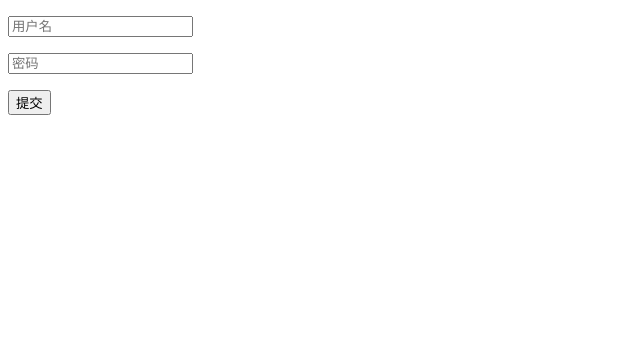
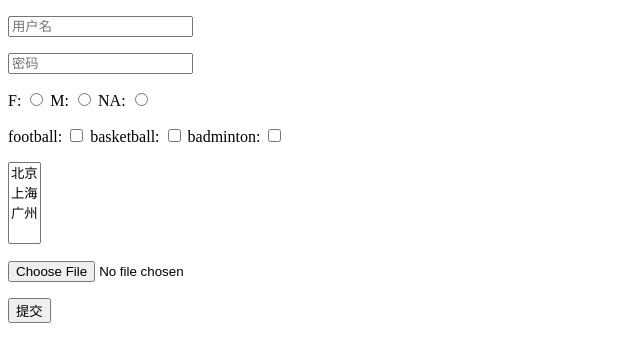
Before and after one commit to liuxingrichu/web_advanced, a Django app: page /login in a window 1280 px wide. Shown: the top 362 px of the page, without its empty margins (0-640 px from the left). Run offline with Django 3.2, Linux system fonts and the light colour scheme.

Commit message:
实现用户文件上传

```diff
--- a/summer/app01/views.py
+++ b/summer/app01/views.py
@@ -1,6 +1,7 @@
 from django.shortcuts import render
 from django.shortcuts import HttpResponse
 from django.shortcuts import redirect
+import os
 
 
 # Create your views here.
@@ -9,10 +10,14 @@ def login(request):
     if request.method == "GET":
         return render(request, "login.html")
     elif request.method == "POST":
-        user = request.POST.get("username")
-        pwd = request.POST.get("pwd")
-        if user == "root" and pwd == "123":
-            return redirect("/index")
+        # v = request.POST.get("city")
+        obj = request.FILES.get("file")
+        print(type(obj.name), obj.name)
+        file_path = os.path.join("upload", obj.name)
+        with open(file_path, mode="wb") as f:
+            for part in obj.chunks():
+                f.write(part)
+        return render(request, "login.html")
     else:
         return redirect("/login")
 
--- a/summer/templates/login.html
+++ b/summer/templates/login.html
@@ -5,13 +5,33 @@
     <title></title>
 </head>
 <body>
-    <form action="/login" method="post">
+    <form action="/login" method="post" enctype="multipart/form-data">
         <p>
             <input type="text" name="username" placeholder="用户名"/>
         </p>
         <p>
             <input type="password" name="pwd" placeholder="密码"/>
         </p>
+        <p>
+           F: <input type="radio" name="gender" value="1"/>
+           M: <input type="radio" name="gender" value="2"/>
+           NA: <input type="radio" name="gender" value="3"/>
+        </p>
+        <p>
+           football: <input type="checkbox" name="favor" value="11"/>
+           basketball: <input type="checkbox" name="favor" value="22"/>
+           badminton: <input type="checkbox" name="favor" value="33"/>
+        </p>
+        <p>
+            <select name="city" multiple>
+                <option name="bj">北京</option>
+                <option name="sh">上海</option>
+                <option name="gz">广州</option>
+            </select>
+        </p>
+        <p>
+            <input type="file" name="file"/>
+        </p>
         <input type="submit" value="提交"/>
     </form>
 </body>
```
Also changed, not shown: summer/upload/1.jpg (added).
